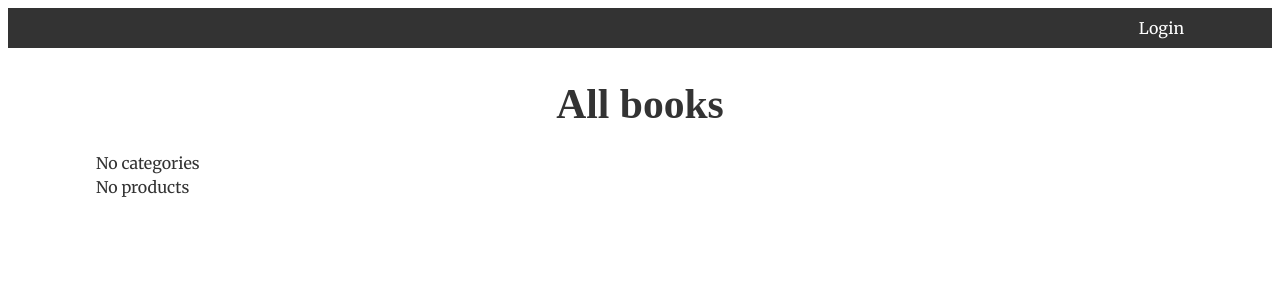
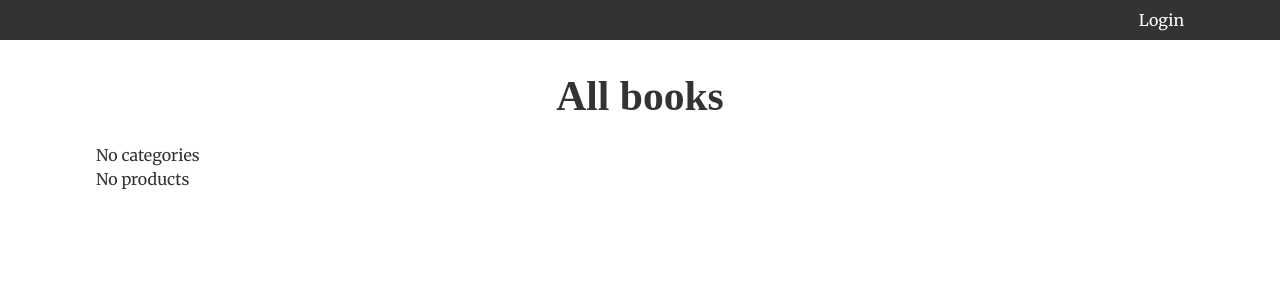
Before and after one commit to kevindoole/flask-some-books-i-like, a Flask app: page / in a window 1280 px wide. Shown: the top 300 px of the page. Run offline with Flask 2, Linux system fonts and the light colour scheme; data that the repository does not hold is empty; some web fonts are replaced.

Commit message:
fix: Pevent some awkward whitespace

```diff
--- a/catalog/cat_app/assets/sass/app.scss
+++ b/catalog/cat_app/assets/sass/app.scss
@@ -2,6 +2,10 @@
 @import "base/grid-settings";
 @import "neat/neat";
 @import "base/base";
+
+body {
+	margin: 0;
+}
 
 .left {
 	float: left !important;
--- a/catalog/cat_app/static/css/app.css
+++ b/catalog/cat_app/static/css/app.css
@@ -213,6 +213,9 @@ img,
 picture {
   margin: 0;
   max-width: 100%; }
+
+body {
+  margin: 0; }
 
 .left {
   float: left !important; }
```
Also changed, not shown: catalog/cat_app/assets/images/mvp.png (added).
